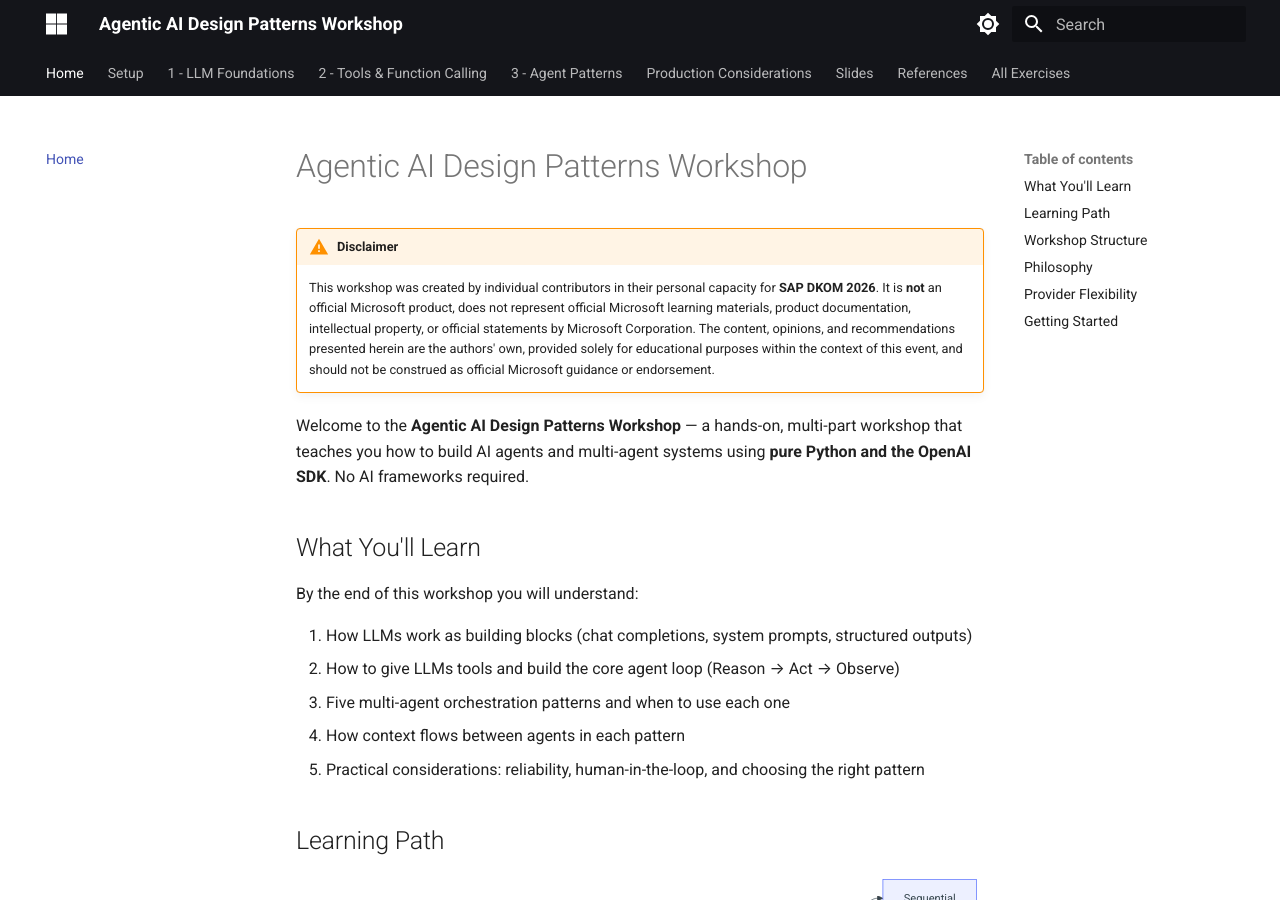
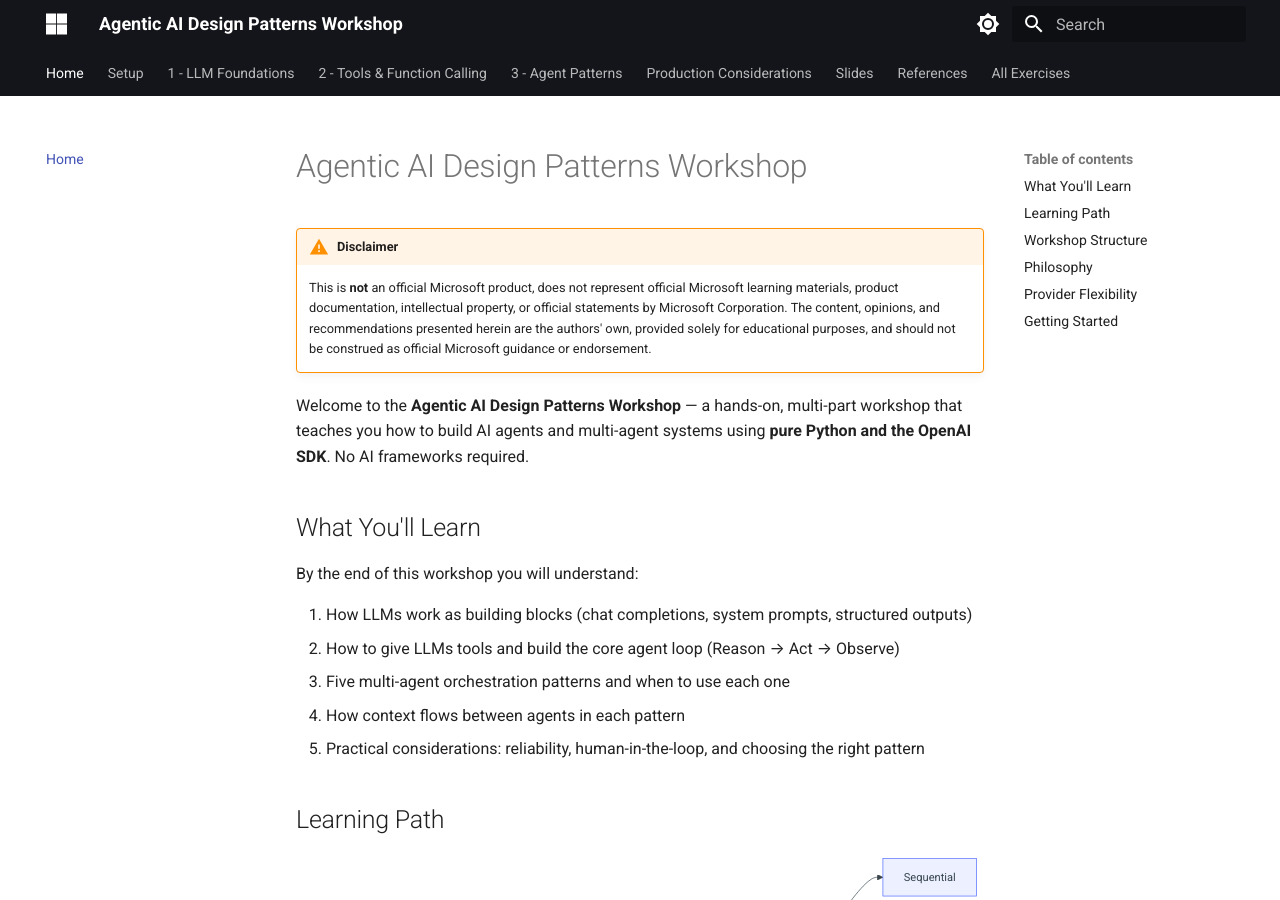
Before and after one commit to jeffrey-groneberg/AI_Workshop_Agentic_Patterns, an MkDocs documentation site: the page built from docs/index.md, in a window 1280 px wide and 900 px high. Built offline with MkDocs 1.6.1 and Material for MkDocs 9.7.7, drawn with Linux system fonts in a browser that asks for light colours.

Commit message:
Remove SAP DKOM attribution from homepage disclaimer
Co-authored-by: Copilot <223556219+Copilot@users.noreply.github.com>

```diff
--- a/docs/index.md
+++ b/docs/index.md
@@ -1,7 +1,7 @@
 # Agentic AI Design Patterns Workshop
 
 !!! warning "Disclaimer"
-    This workshop was created by individual contributors in their personal capacity for **SAP DKOM 2026**. It is **not** an official Microsoft product, does not represent official Microsoft learning materials, product documentation, intellectual property, or official statements by Microsoft Corporation. The content, opinions, and recommendations presented herein are the authors' own, provided solely for educational purposes within the context of this event, and should not be construed as official Microsoft guidance or endorsement.
+    This is **not** an official Microsoft product, does not represent official Microsoft learning materials, product documentation, intellectual property, or official statements by Microsoft Corporation. The content, opinions, and recommendations presented herein are the authors' own, provided solely for educational purposes, and should not be construed as official Microsoft guidance or endorsement.
 
 Welcome to the **Agentic AI Design Patterns Workshop** — a hands-on, multi-part workshop that teaches you how to build AI agents and multi-agent systems using **pure Python and the OpenAI SDK**. No AI frameworks required.
 
```
